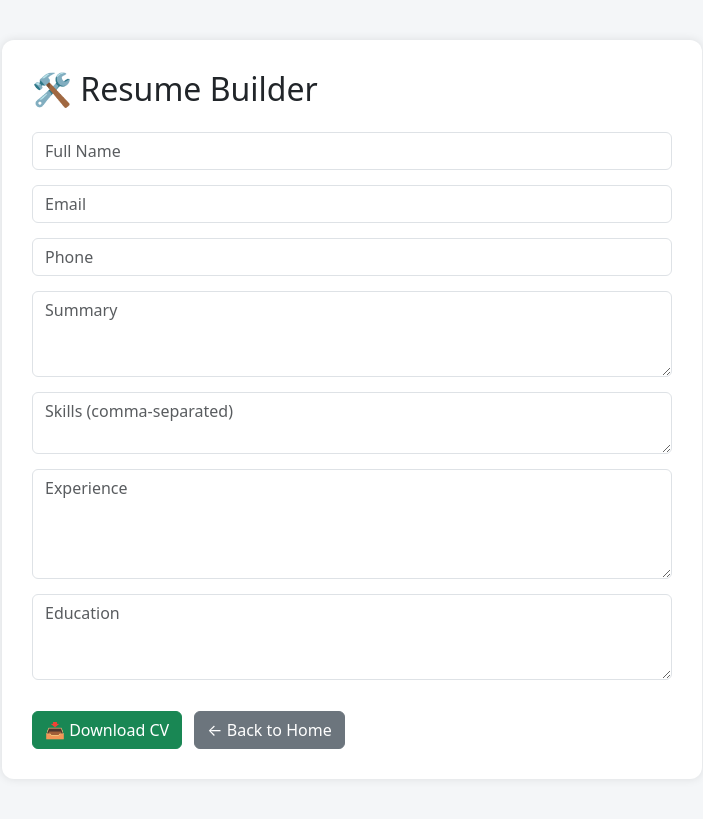
After one commit to soumik2808/ai-resume-screener, a Flask app: page /builder in a window 1280 px wide. The commit adds this page. Shown: the whole page, without its empty margins (288-991 px from the left). Run offline with Flask 3, Linux system fonts and the light colour scheme.

Commit message:
Changes in app structure
Added building CV features along with screener built earlier

```diff
--- a/app.py
+++ b/app.py
@@ -1,30 +1,26 @@
-from flask import Flask, render_template, request, send_file
+from flask import Flask, render_template, request, send_file, redirect, url_for
 from werkzeug.utils import secure_filename
 from sentence_transformers import SentenceTransformer, util
 import os
 import fitz  # PyMuPDF
 import docx
+import matplotlib
+matplotlib.use('Agg')  # prevent Tkinter thread issues
 import matplotlib.pyplot as plt
 from io import BytesIO
 import base64
 from fpdf import FPDF
 
 app = Flask(__name__)
-
-# Ensure uploads folder exists
 UPLOAD_FOLDER = 'uploads'
 os.makedirs(UPLOAD_FOLDER, exist_ok=True)
 app.config['UPLOAD_FOLDER'] = UPLOAD_FOLDER
 
-# 🔒 Register Jinja2 filter AFTER app = Flask(...) is defined
 @app.template_filter('b64encode')
 def b64encode_filter(data):
     return base64.b64encode(data).decode('utf-8')
 
-# Load semantic model
 model = SentenceTransformer('all-MiniLM-L6-v2')
-
-# Define list of target keywords
 keywords_list = [
     "python", "flask", "django", "html", "css", "javascript", "sql", "mysql",
     "postgresql", "aws", "azure", "gcp", "docker", "kubernetes", "git", "linux",
@@ -32,7 +28,6 @@ keywords_list = [
     "scikit-learn", "communication", "leadership", "problem solving"
 ]
 
-# Extract text from PDF or DOCX
 def extract_text(file_storage):
     filename = secure_filename(file_storage.filename)
     filepath = os.path.join(app.config['UPLOAD_FOLDER'], filename)
@@ -49,83 +44,91 @@ def extract_text(file_storage):
             text += para.text + "\n"
     return text
 
-# Extract top semantic keywords from text
 def extract_keywords(text, top_k=20):
     embeddings = model.encode([text] + keywords_list, convert_to_tensor=True)
     text_embedding = embeddings[0]
     keyword_embeddings = embeddings[1:]
     cosine_scores = util.cos_sim(text_embedding, keyword_embeddings)[0]
-
     scored_keywords = list(zip(keywords_list, cosine_scores))
     scored_keywords.sort(key=lambda x: x[1], reverse=True)
-    top_keywords = [kw for kw, score in scored_keywords[:top_k]]
-    return top_keywords
+    return [kw for kw, _ in scored_keywords[:top_k]]
 
-# Create pie chart and return image bytes
 def generate_pie(matched, total, colors, labels):
     fig, ax = plt.subplots()
     ax.pie([matched, total - matched], labels=labels, colors=colors, autopct='%1.1f%%')
-    plt.tight_layout()
     buf = BytesIO()
     plt.savefig(buf, format='png')
     plt.close(fig)
     return buf.getvalue()
 
-# Home route with upload and analysis
-@app.route('/', methods=['GET', 'POST'])
-def index():
-    resume_text = jd_text = ""
-    resume_keywords = jd_keywords = []
-    matched_resume = matched_jd = []
-    resume_score = 0
-    resume_pie = jd_pie = None
+@app.route('/')
+def home():
+    return render_template("index.html")
 
+@app.route('/screener', methods=['GET', 'POST'])
+def screener():
     if request.method == 'POST':
         resume = request.files.get('resume')
         jd = request.files.get('jd')
 
+        resume_text = jd_text = ""
+        resume_keywords = jd_keywords = []
+        matched_resume = matched_jd = []
+        resume_score = 0
+        resume_pie = jd_pie = None
+
         if resume and jd:
             resume_text = extract_text(resume)
             jd_text = extract_text(jd)
-
             resume_keywords = extract_keywords(resume_text)
             jd_keywords = extract_keywords(jd_text)
 
             matched_resume = [kw for kw in resume_keywords if kw in jd_keywords]
             matched_jd = [kw for kw in jd_keywords if kw in resume_keywords]
-
             resume_score = int(len(matched_resume) / len(jd_keywords) * 100) if jd_keywords else 0
 
             resume_pie = generate_pie(len(matched_resume), len(jd_keywords), ['green', 'red'], ['Matched', 'Missing'])
             jd_pie = generate_pie(len(matched_jd), len(resume_keywords), ['blue', 'orange'], ['Matched', 'Missing'])
 
-    return render_template("index.html",
-        resume_text=resume_text,
-        jd_text=jd_text,
-        resume_keywords=resume_keywords,
-        jd_keywords=jd_keywords,
-        matched_resume=matched_resume,
-        matched_jd=matched_jd,
-        resume_score=resume_score,
-        resume_pie=resume_pie,
-        jd_pie=jd_pie
-    )
+        return render_template("screener.html",
+            resume_text=resume_text,
+            jd_text=jd_text,
+            resume_keywords=resume_keywords,
+            jd_keywords=jd_keywords,
+            matched_resume=matched_resume,
+            matched_jd=matched_jd,
+            resume_score=resume_score,
+            resume_pie=resume_pie,
+            jd_pie=jd_pie
+        )
 
-# Download sample CV (PDF generation)
-@app.route('/download-sample-cv')
-def download_sample_cv():
-    pdf = FPDF()
-    pdf.add_page()
-    pdf.set_font("Arial", size=12)
-    pdf.cell(200, 10, txt="John Doe", ln=True, align='L')
-    pdf.cell(200, 10, txt="Software Engineer | john@example.com | +91 1234567890", ln=True, align='L')
-    pdf.cell(200, 10, txt="Skills: Python, Flask, Django, SQL, Git", ln=True, align='L')
-    pdf.cell(200, 10, txt="Experience: Software Engineer at XYZ (2019 - Present)", ln=True, align='L')
+    return render_template("screener.html")
 
-    file_path = os.path.join(UPLOAD_FOLDER, "sample_cv.pdf")
-    pdf.output(file_path)
-    return send_file(file_path, as_attachment=True)
+@app.route('/builder', methods=['GET', 'POST'])
+def builder():
+    if request.method == 'POST':
+        name = request.form.get('name', '')
+        email = request.form.get('email', '')
+        phone = request.form.get('phone', '')
+        skills = request.form.get('skills', '')
+        experience = request.form.get('experience', '')
+        education = request.form.get('education', '')
 
-# ✅ Run the app
+        pdf = FPDF()
+        pdf.add_page()
+        pdf.set_font("Arial", size=12)
+        pdf.cell(200, 10, txt=name, ln=True)
+        pdf.cell(200, 10, txt=email, ln=True)
+        pdf.cell(200, 10, txt=phone, ln=True)
+        pdf.multi_cell(0, 10, txt=f"Skills: {skills}")
+        pdf.multi_cell(0, 10, txt=f"Experience:\n{experience}")
+        pdf.multi_cell(0, 10, txt=f"Education:\n{education}")
+
+        file_path = os.path.join(UPLOAD_FOLDER, "built_resume.pdf")
+        pdf.output(file_path)
+        return send_file(file_path, as_attachment=True)
+
+    return render_template("builder.html")
+
 if __name__ == '__main__':
     app.run(debug=True)
--- /dev/null
+++ b/templates/builder.html
@@ -0,0 +1,74 @@
+<!DOCTYPE html>
+<html lang="en">
+  <head>
+    <meta charset="UTF-8" />
+    <title>Resume Builder</title>
+    <link
+      href="https://cdn.jsdelivr.net/npm/bootstrap@5.3.0/dist/css/bootstrap.min.css"
+      rel="stylesheet"
+    />
+    <style>
+      body {
+        background: #f4f6f8;
+        padding: 40px;
+      }
+      .form-control {
+        margin-bottom: 15px;
+      }
+      .container {
+        max-width: 700px;
+        background: white;
+        padding: 30px;
+        border-radius: 12px;
+        box-shadow: 0 0 10px rgba(0, 0, 0, 0.1);
+      }
+    </style>
+  </head>
+  <body>
+    <div class="container">
+      <h2 class="mb-4">🛠️ Resume Builder</h2>
+      <form method="POST">
+        <input
+          class="form-control"
+          name="name"
+          placeholder="Full Name"
+          required
+        />
+        <input class="form-control" name="email" placeholder="Email" required />
+        <input class="form-control" name="phone" placeholder="Phone" required />
+        <textarea
+          class="form-control"
+          name="summary"
+          placeholder="Summary"
+          rows="3"
+          required
+        ></textarea>
+        <textarea
+          class="form-control"
+          name="skills"
+          placeholder="Skills (comma-separated)"
+          rows="2"
+          required
+        ></textarea>
+        <textarea
+          class="form-control"
+          name="experience"
+          placeholder="Experience"
+          rows="4"
+          required
+        ></textarea>
+        <textarea
+          class="form-control"
+          name="education"
+          placeholder="Education"
+          rows="3"
+          required
+        ></textarea>
+        <button type="submit" class="btn btn-success mt-3">
+          📥 Download CV
+        </button>
+        <a href="/" class="btn btn-secondary mt-3 ms-2">← Back to Home</a>
+      </form>
+    </div>
+  </body>
+</html>
```
Also changed, not shown: templates/index.html (+18 -92 lines), templates/screener.html (added, +98 -0 lines).
